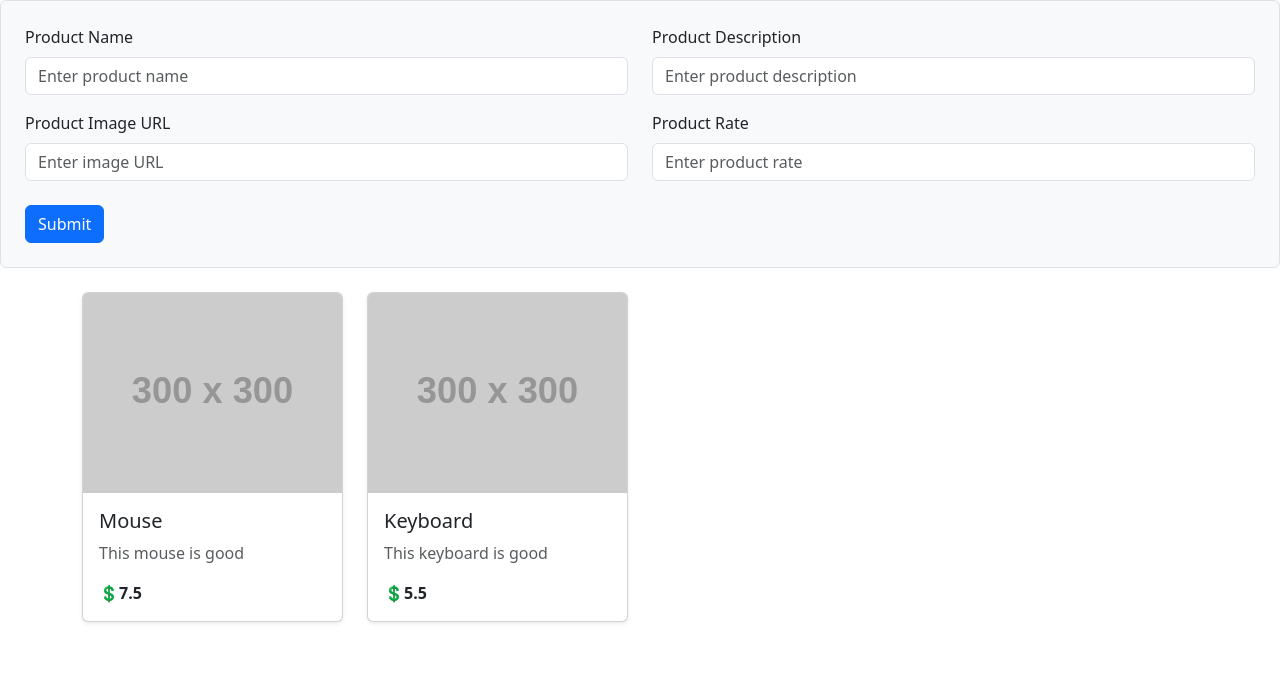
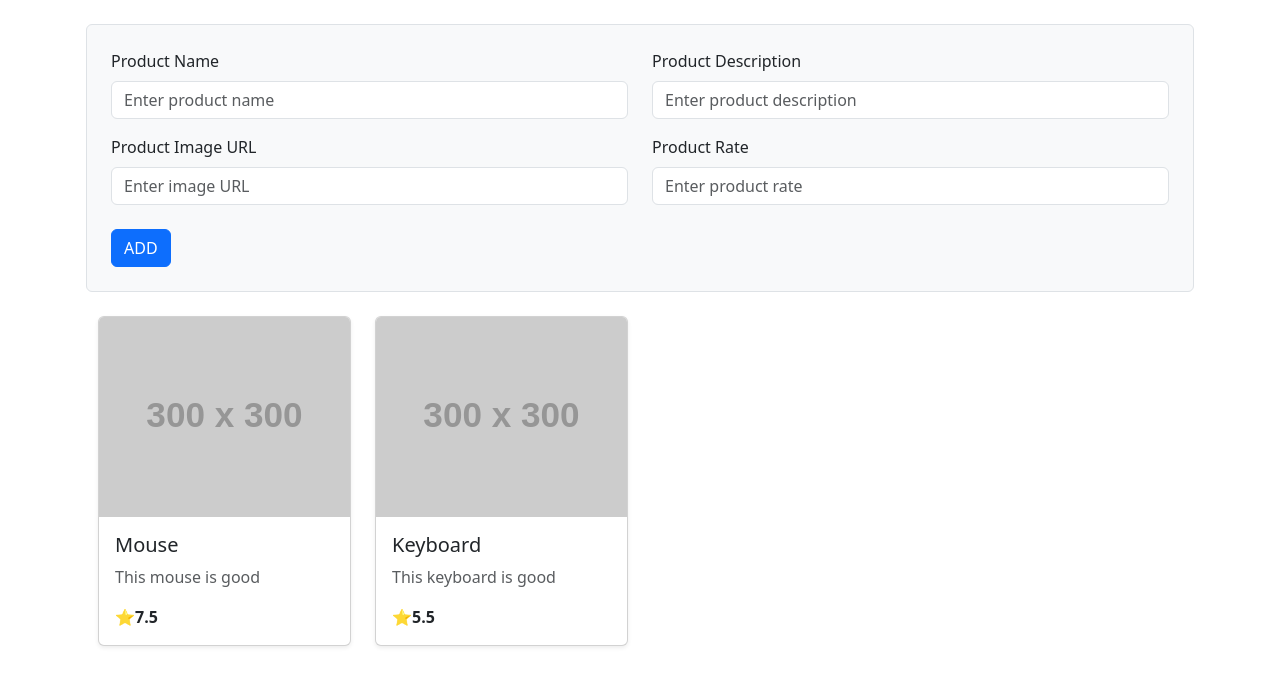
Before and after one commit to Youssef-Yasser-Mahmoud/ProductDash-, an Angular app: page / in a window 1280 px wide. Shown: the top 686 px of the page. Built offline with nearby package versions, Linux system fonts and the light colour scheme.

Commit message:
Handled Component Interaction (Child to Parent)

```diff
--- a/src/app/app.component.html
+++ b/src/app/app.component.html
@@ -1,4 +1,4 @@
-<div class="">
-  <app-product-form></app-product-form>
+<div class="container py-4 px-3">
+  <app-product-form (EmitterData)="receiveData($event)"></app-product-form>
   <app-product-list></app-product-list>
 </div>
--- a/src/app/app.component.ts
+++ b/src/app/app.component.ts
@@ -1,6 +1,7 @@
 import { Component } from '@angular/core';
 import { ProductListComponent } from './components/product-list/product-list.component';
 import { ProductFormComponent } from './components/product-form/product-form.component';
+import { Product } from './interface/product';
 @Component({
   selector: 'app-root',
   imports: [ProductListComponent, ProductFormComponent],
@@ -9,4 +10,9 @@ import { ProductFormComponent } from './components/product-form/product-form.com
 })
 export class AppComponent {
   title = 'TASK';
+  productObj!: Product;
+  receiveData(obj: any) {
+    this.productObj = obj;
+    console.log(this.productObj);
+  }
 }
--- a/src/app/components/product-form/product-form.component.html
+++ b/src/app/components/product-form/product-form.component.html
@@ -7,6 +7,8 @@
         class="form-control"
         id="productName"
         placeholder="Enter product name"
+        name="productName"
+        [(ngModel)]="productName"
       />
     </div>
 
@@ -19,6 +21,8 @@
         class="form-control"
         id="productDescription"
         placeholder="Enter product description"
+        name="productDescription"
+        [(ngModel)]="productDescription"
       />
     </div>
 
@@ -29,6 +33,8 @@
         class="form-control"
         id="productImage"
         placeholder="Enter image URL"
+        name="productImage"
+        [(ngModel)]="productImage"
       />
     </div>
 
@@ -39,9 +45,11 @@
         class="form-control"
         id="productRate"
         placeholder="Enter product rate"
+        name="productRate"
+        [(ngModel)]="productRate"
       />
     </div>
   </div>
 
-  <button type="submit" class="btn btn-primary mt-2">Submit</button>
+  <button type="submit" (click)='sendData()' class="btn btn-primary mt-2">ADD</button>
 </form>
--- a/src/app/components/product-form/product-form.component.ts
+++ b/src/app/components/product-form/product-form.component.ts
@@ -1,11 +1,32 @@
-import { Component } from '@angular/core';
+import { Component, EventEmitter, Output } from '@angular/core';
+import { FormsModule } from '@angular/forms';
 
 @Component({
   selector: 'app-product-form',
-  imports: [],
+  imports: [FormsModule],
   templateUrl: './product-form.component.html',
-  styleUrl: './product-form.component.css'
+  styleUrl: './product-form.component.css',
 })
 export class ProductFormComponent {
+  productName: string = '';
+  productDescription: string = '';
+  productImage: string = '';
+  productRate: string = '';
 
+  @Output() EmitterData: EventEmitter<any> = new EventEmitter();
+
+  sendData() {
+    let obj = {
+      name: this.productName,
+      desc: this.productDescription,
+      img: this.productImage,
+      rate: this.productRate,
+    };
+
+    this.EmitterData.emit(obj);
+    this.productName = '';
+    this.productDescription = '';
+    this.productImage = '';
+    this.productRate = '';
+  }
 }
--- a/src/app/components/product-list/product-list.component.html
+++ b/src/app/components/product-list/product-list.component.html
@@ -1,6 +1,5 @@
 <div class="container mt-4">
   <div class="row g-4">
-    <!-- Loop through product list -->
     @for (product of productList; track product.id) {
     <div class="col-12 col-sm-6 col-md-4 col-lg-3">
       <div class="card h-100 shadow-sm">
@@ -14,7 +13,7 @@
         <div class="card-body">
           <h5 class="card-title">{{ product.name }}</h5>
           <p class="card-text text-muted">{{ product.description }}</p>
-          <p class="card-text fw-bold">💲{{ product.rate }}</p>
+          <p class="card-text fw-bold">⭐{{ product.rate }}</p>
         </div>
       </div>
     </div>
```
